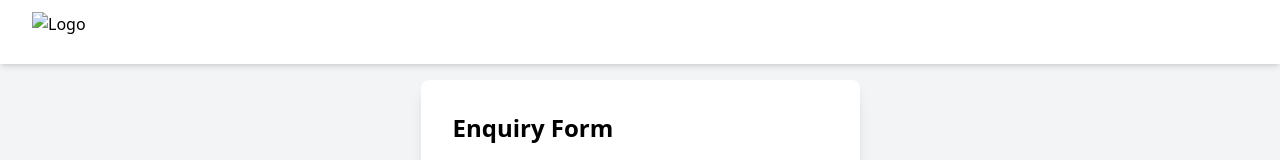
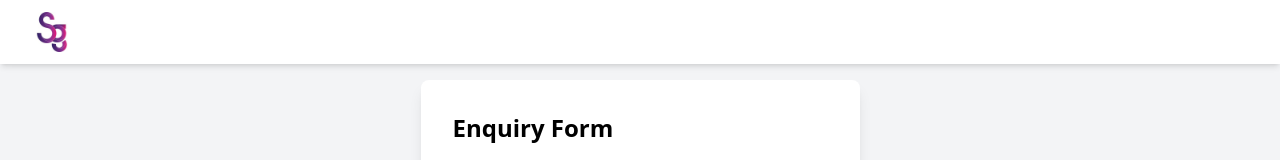
Before and after one commit to SoftwareGiant/enquiryform, a plain HTML site: page index.html in a window 1280 px wide. Shown: the top 160 px of the page. Drawn offline with nearby package versions, Linux system fonts and the light colour scheme; the site is published under a folder, as on GitHub Pages, so addresses that start at the root find nothing.

Commit message:
Update index.html

```diff
--- a/index.html
+++ b/index.html
@@ -11,7 +11,7 @@
       <div class="max-w-7xl mx-auto px-4 sm:px-6 lg:px-8">
         <div class="flex justify-between h-16">
           <div class="flex-shrink-0 flex items-center">
-            <img class="h-10 w-auto" src="/Public/softwaregiant_logo.jpg" alt="Logo">
+            <img class="h-10 w-auto" src="Public/softwaregiant_logo.jpg" alt="Logo">
           </div>
           <!-- Add additional menu items here if needed -->
         </div>
```
